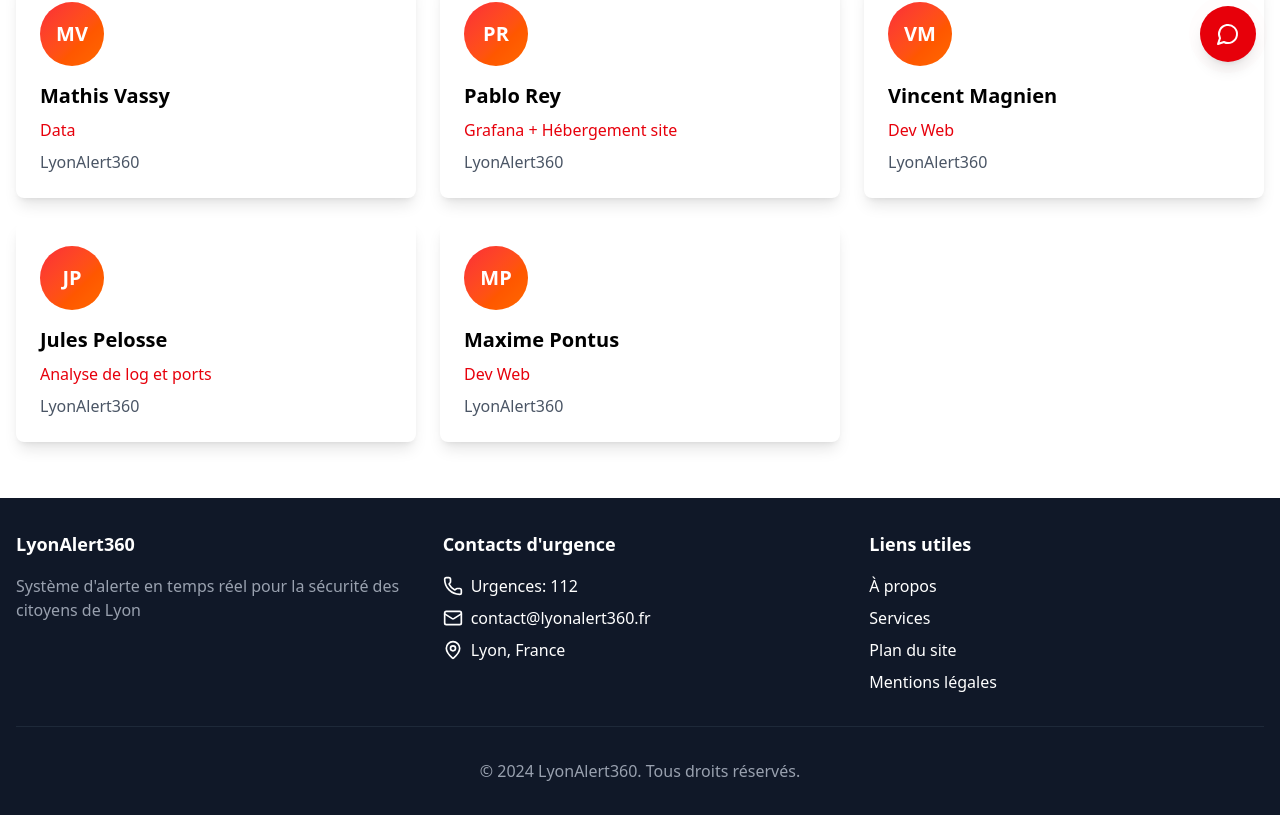
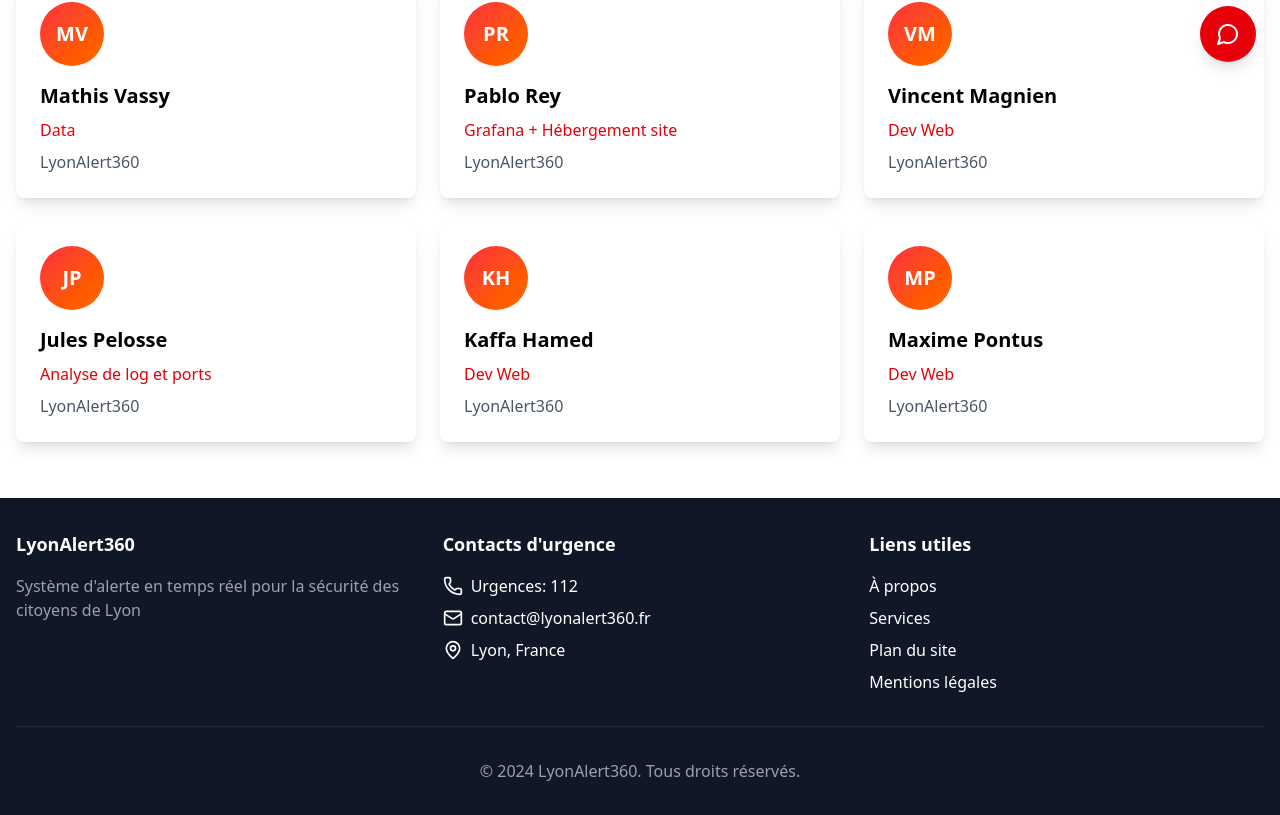
Before and after one commit to kruzeyy/LyonAlerte360, a React (Vite) app in the folder Front-end/: page /about in a window 1280 px wide. Shown: the part 714-1529 px from the top of the page. Built offline with nearby package versions, Linux system fonts and the light colour scheme; no server answers.

Commit message:
Add Kaffa Hamed to team members in About page

```diff
--- a/Front-end/src/pages/About.tsx
+++ b/Front-end/src/pages/About.tsx
@@ -34,6 +34,11 @@
   {
     name: "Jules Pelosse",
     role: "Analyse de log et ports",
+    description: "LyonAlert360",
+  },
+  {
+    name: "Kaffa Hamed",
+    role: "Dev Web",
     description: "LyonAlert360",
   },
   {
```
